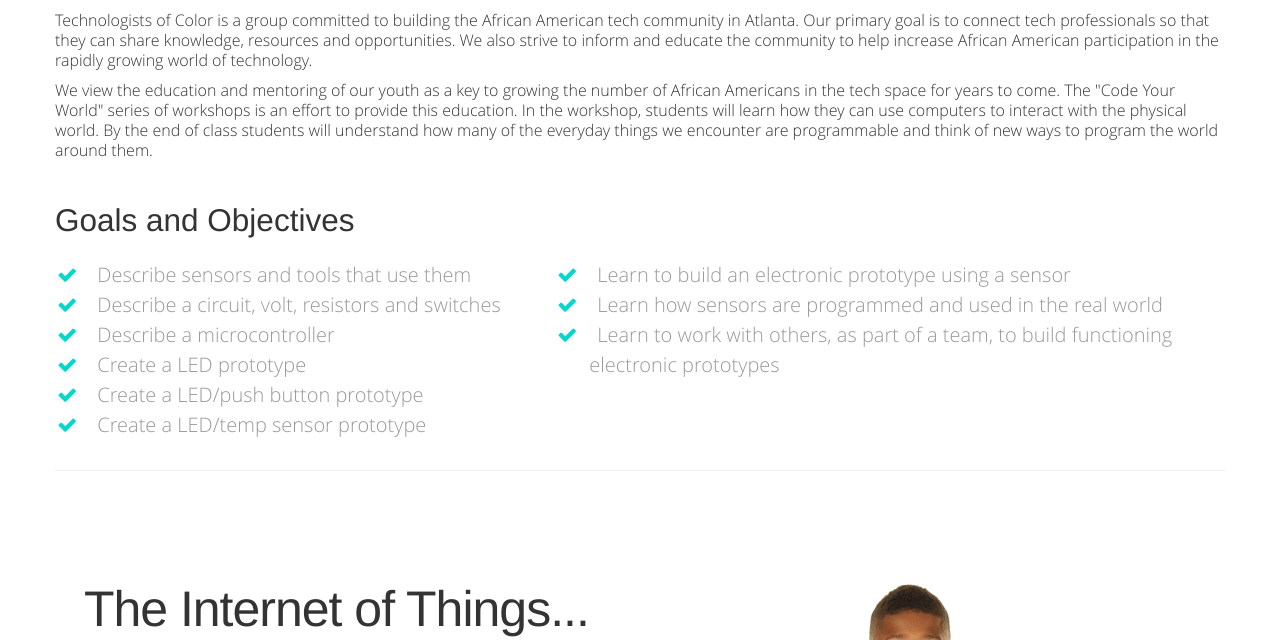
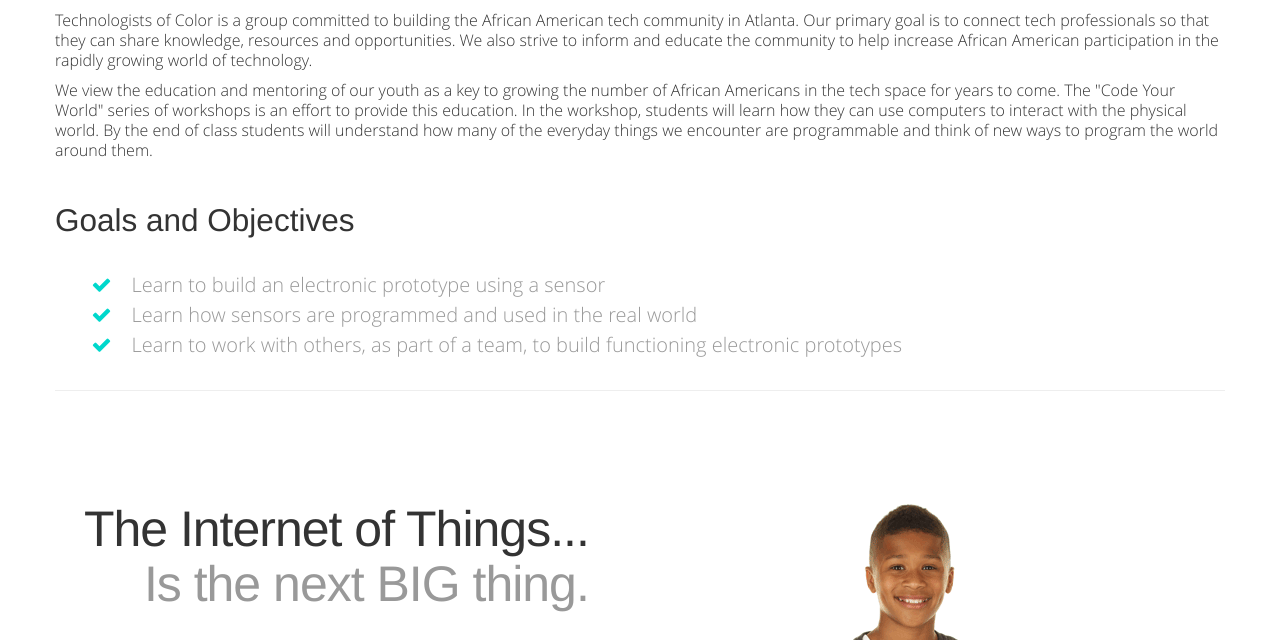
Before and after one commit to techsofcolor/code-your-world, a plain HTML site: page index.html in a window 1280 px wide. Shown: the part 715-1355 px from the top of the page. Drawn offline with Linux system fonts and the light colour scheme.

Commit message:
- change end time to 5pm - remove objectives

```diff
--- a/index.html
+++ b/index.html
@@ -72,24 +72,9 @@
 		    <h1>Code Your World with Arduino</h1>
             <h2>November 1<sup>st</sup>, 2014<br/>
                 EastPoint Tech<br/>
-                1:00pm - 4:00pm
+                1:00pm - 5:00pm
             </h2>
 			<p>An interactive programming workshop for middle school students using the Arduino prototyping kit.</p>
-               <!--<div class="top-text">-->
-                <!--<p>November 1<sup>st</sup>, 2014<br/>-->
-                <!--1:00PM - 4:00PM<br/>-->
-                <!--EastpointTech</p>-->
-               <!--</div>-->
-              <!--<br/>-->
-                <!-- SUBSCRIBE FORM -->
-                <!--<form id="subscribe">-->
-                  <!--<div class="input-append add-on">-->
-                    <!--<input id="email" name="email" class="span2" type="text" placeholder="YOUR E-MAIL">-->
-                    <!--<a class="btn btn-danger btn-large">SIGN UP</a>-->
-                  <!--</div>-->
-                  <!--<p class="small-text">No spam, your email is safe with <u></u>s :D</p>-->
-                <!--</form>-->
-                <!-- SUBSCRIBE FORM -->
 		  </div>
 		  <!-- END TOP TEXT -->
 
@@ -139,25 +124,24 @@
 		    </div>
         </div>
         <div class="row">
-            <div class="span5 cbp-so-side-right">
+            <div class="span12 cbp-so-side-right">
                 <h2>Goals and Objectives</h2>
                 <ul class="icons-ul big-li muted">
-                    <li><i class="icon-ok"></i>Describe sensors and tools that use them</li>
-                    <li><i class="icon-ok"></i>Describe a circuit, volt, resistors and switches</li>
-                    <li><i class="icon-ok"></i>Describe a microcontroller</li>
-                    <li><i class="icon-ok"></i>Create a LED prototype </li>
-                    <li><i class="icon-ok"></i>Create a LED/push button prototype</li>
-                    <li><i class="icon-ok"></i>Create a LED/temp sensor prototype</li>
+                    <ul class="icons-ul big-li muted">
+                        <li><i class="icon-ok"></i>Learn to build an electronic prototype using a sensor</li>
+                        <li><i class="icon-ok"></i>Learn how sensors are programmed and used in the real world</li>
+                        <li><i class="icon-ok"></i>Learn to work with others, as part of a team, to build functioning electronic prototypes</li>
+                    </ul>
                 </ul>
             </div>
-            <div class="span7 cbp-so-side-right">
-                <h2>&nbsp;</h2>
-                <ul class="icons-ul big-li muted">
-                    <li><i class="icon-ok"></i>Learn to build an electronic prototype using a sensor</li>
-                    <li><i class="icon-ok"></i>Learn how sensors are programmed and used in the real world</li>
-                    <li><i class="icon-ok"></i>Learn to work with others, as part of a team, to build functioning electronic prototypes</li>
-                </ul>
-            </div>
+            <!--<div class="span7 cbp-so-side-right">-->
+                <!--<h2>&nbsp;</h2>-->
+                <!--<ul class="icons-ul big-li muted">-->
+                    <!--<li><i class="icon-ok"></i>Learn to build an electronic prototype using a sensor</li>-->
+                    <!--<li><i class="icon-ok"></i>Learn how sensors are programmed and used in the real world</li>-->
+                    <!--<li><i class="icon-ok"></i>Learn to work with others, as part of a team, to build functioning electronic prototypes</li>-->
+                <!--</ul>-->
+            <!--</div>-->
 		</div>
 		<hr>
 	  </div>
```
